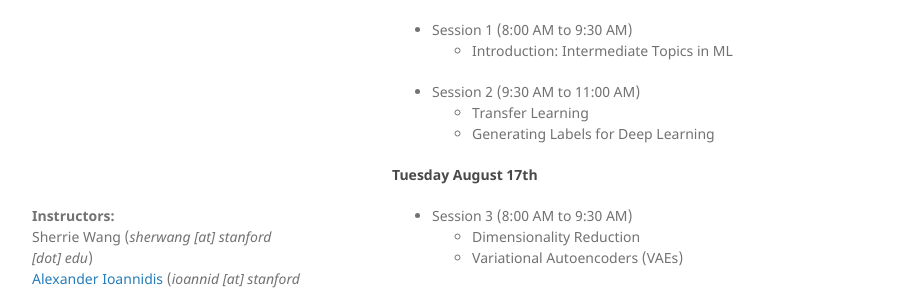
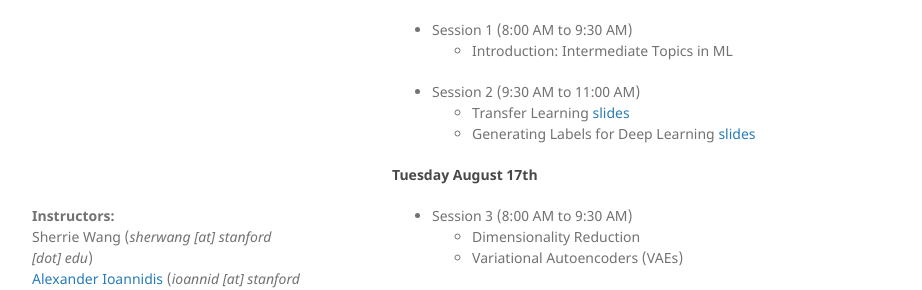
Before and after one commit to icme-workshops/intermediate-ml, a Jekyll site: the page built from index.md, in a window 1280 px wide and 900 px high, scrolled down 876 px. Shown: the part 458-748 px from the top of the window, without its empty margins (178-1100 px from the left). Built offline with Jekyll 4.4.1, drawn with Linux system fonts in a browser that asks for light colours; our own code applies the rules of GitHub Pages for plain Markdown files.

Commit message:
Update index.md

```diff
--- a/index.md
+++ b/index.md
@@ -29,8 +29,8 @@ Alexander Ioannidis earned his Ph.D. in Computational and Mathematical Engineeri
 - Session 1 (8:00 AM to 9:30 AM)
   - Introduction: Intermediate Topics in ML
 - Session 2 (9:30 AM to 11:00 AM)
-  - Transfer Learning
-  - Generating Labels for Deep Learning
+  - Transfer Learning [slides](/docs/transfer-learning_label-generation.pdf)
+  - Generating Labels for Deep Learning [slides](/docs/transfer-learning_label-generation.pdf)
 
 #### Tuesday August 17th
 
```
